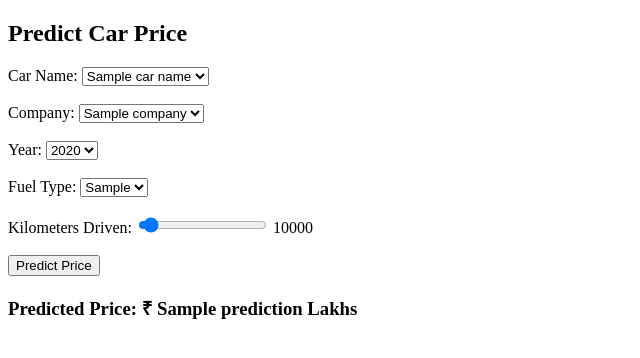
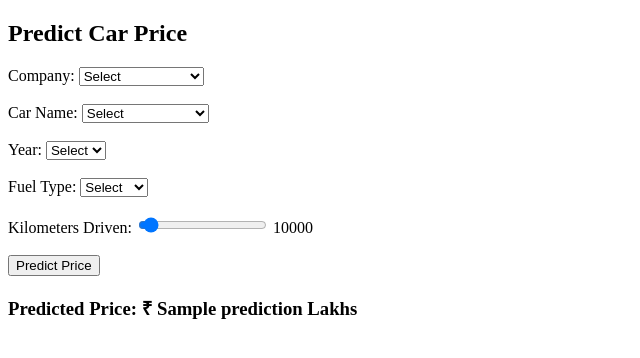
Before and after one commit to at28091999/Car-Price-Prediction, a Flask app: template templates/index.html in a window 1280 px wide. Shown: the top 358 px of the page, without its empty margins (0-640 px from the left). Run offline with Flask 3, Linux system fonts and the light colour scheme; the template is opened without the code that fills it: most values are stand-ins (such as "Sample title", 1, 10 or a date in 2020); parts of the project's set-up code (start-up, migrations or seed data) failed here and were passed over.

Commit message:
Edit dropdown

```diff
--- a/app.py
+++ b/app.py
@@ -4,51 +4,56 @@
 
 app = Flask(__name__)
 
-# Load the trained model
-with open("CarPricePredictLRModel.pkl", "rb") as f:
-    model = pickle.load(f)
+# Load model
+model = pickle.load(open("CarPricePredictLRModel.pkl", "rb"))
 
-# Load the dataset to get dropdown options
+# Load data
 df = pd.read_csv("Clean Car Dataset.csv")
 
-# Unique sorted dropdown options
-car_names = sorted(df["name"].dropna().unique())
+# Dropdown base lists
 companies = sorted(df["company"].dropna().unique())
 years = sorted(df["year"].dropna().unique(), reverse=True)
 fuel_types = sorted(df["fuel_type"].dropna().unique())
 
-@app.route("/")
+@app.route("/", methods=["GET", "POST"])
 def index():
-    return render_template(
-        "index.html",
-        car_names=car_names,
-        companies=companies,
-        years=years,
-        fuel_types=fuel_types
-    )
+    selected_company = None
+    car_names = []
 
-@app.route("/predict", methods=["POST"])
-def predict():
-    name = request.form["name"]
-    company = request.form["company"]
-    year = int(request.form["year"])
-    kms_driven = int(request.form["kms_driven"])
-    fuel_type = request.form["fuel_type"]
+    if request.method == "POST":
+        selected_company = request.form.get("company")
+        car_names = sorted(df[df["company"] == selected_company]["name"].dropna().unique())
 
-    input_df = pd.DataFrame(
-        [[name, company, year, kms_driven, fuel_type]],
-        columns=["name", "company", "year", "kms_driven", "fuel_type"]
-    )
+        if "predict" in request.form:
+            name = request.form["name"]
+            year = int(request.form["year"])
+            kms_driven = int(request.form["kms_driven"])
+            fuel_type = request.form["fuel_type"]
 
-    prediction = model.predict(input_df)[0]
+            input_df = pd.DataFrame(
+                [[name, selected_company, year, kms_driven, fuel_type]],
+                columns=["name", "company", "year", "kms_driven", "fuel_type"]
+            )
+
+            prediction = model.predict(input_df)[0]
+            return render_template(
+                "index.html",
+                companies=companies,
+                years=years,
+                fuel_types=fuel_types,
+                car_names=car_names,
+                selected_company=selected_company,
+                selected_name=name,
+                prediction=round(prediction, 2)
+            )
 
     return render_template(
         "index.html",
-        car_names=car_names,
         companies=companies,
         years=years,
         fuel_types=fuel_types,
-        prediction=round(prediction, 2)
+        car_names=car_names,
+        selected_company=selected_company
     )
 
 if __name__ == "__main__":
--- a/templates/index.html
+++ b/templates/index.html
@@ -6,41 +6,50 @@
 <body>
     <h2>Predict Car Price</h2>
 
-    <form action="/predict" method="POST">
-        <label for="name">Car Name:</label>
-        <select name="name">
-            {% for n in car_names %}
-            <option value="{{ n }}">{{ n }}</option>
+    <form method="POST">
+        <!-- Company -->
+        <label for="company">Company:</label>
+        <select name="company" onchange="this.form.submit()" required>
+            <option disabled selected>Select</option>
+            {% for c in companies %}
+            <option value="{{ c }}" {% if selected_company == c %}selected{% endif %}>{{ c }}</option>
             {% endfor %}
         </select><br><br>
 
-        <label for="company">Company:</label>
-        <select name="company">
-            {% for c in companies %}
-            <option value="{{ c }}">{{ c }}</option>
+        <!-- Car Name -->
+        <label for="name">Car Name:</label>
+        <select name="name" required>
+            <option disabled selected>Select</option>
+            {% for name in car_names %}
+            <option value="{{ name }}" {% if selected_name == name %}selected{% endif %}>{{ name }}</option>
             {% endfor %}
         </select><br><br>
 
+        <!-- Year -->
         <label for="year">Year:</label>
-        <select name="year">
+        <select name="year" required>
+            <option disabled selected>Select</option>
             {% for y in years %}
             <option value="{{ y }}">{{ y }}</option>
             {% endfor %}
         </select><br><br>
 
+        <!-- Fuel Type -->
         <label for="fuel_type">Fuel Type:</label>
-        <select name="fuel_type">
+        <select name="fuel_type" required>
+            <option disabled selected>Select</option>
             {% for f in fuel_types %}
             <option value="{{ f }}">{{ f }}</option>
             {% endfor %}
         </select><br><br>
 
+        <!-- Kilometers Driven -->
         <label for="kms_driven">Kilometers Driven:</label>
         <input type="range" name="kms_driven" min="1000" max="200000" step="500" value="10000"
-            oninput="this.nextElementSibling.value = this.value">
+               oninput="this.nextElementSibling.value = this.value">
         <output>10000</output><br><br>
 
-        <input type="submit" value="Predict Price">
+        <button type="submit" name="predict">Predict Price</button>
     </form>
 
     {% if prediction %}
```
